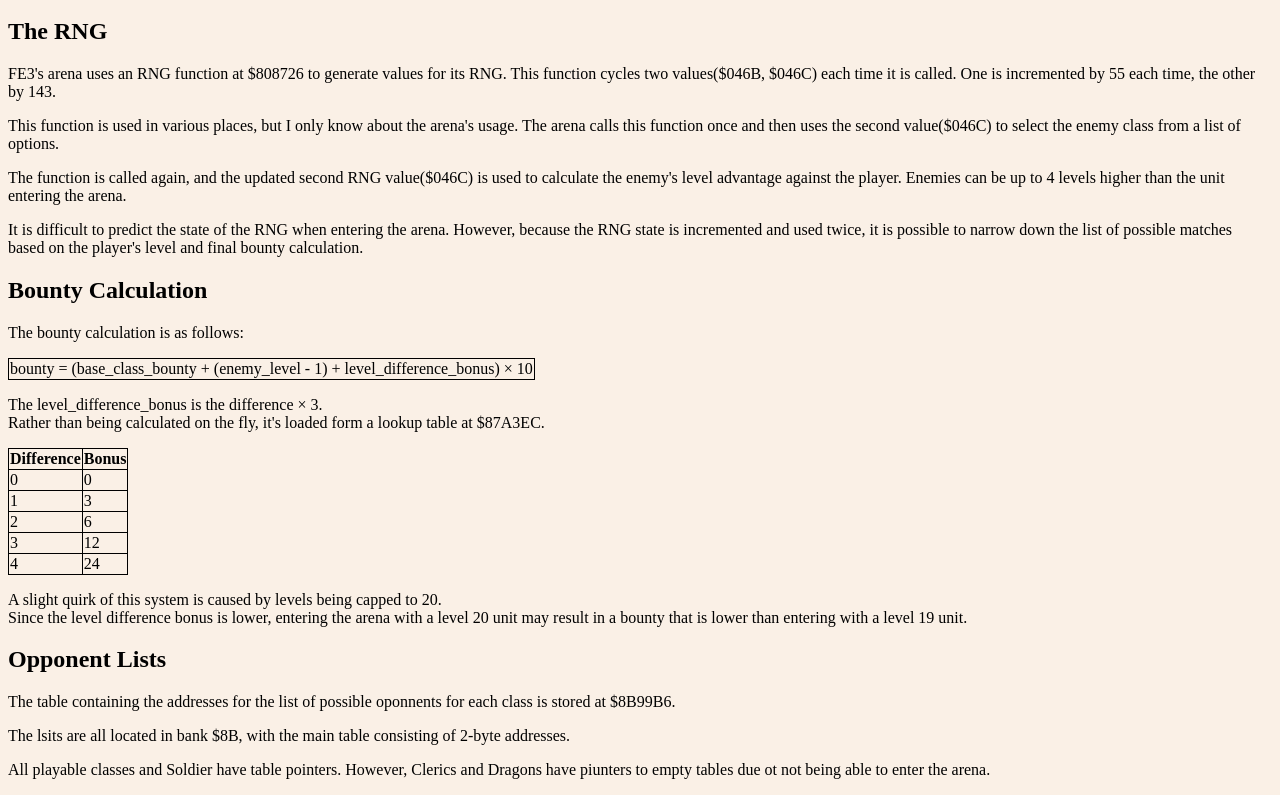
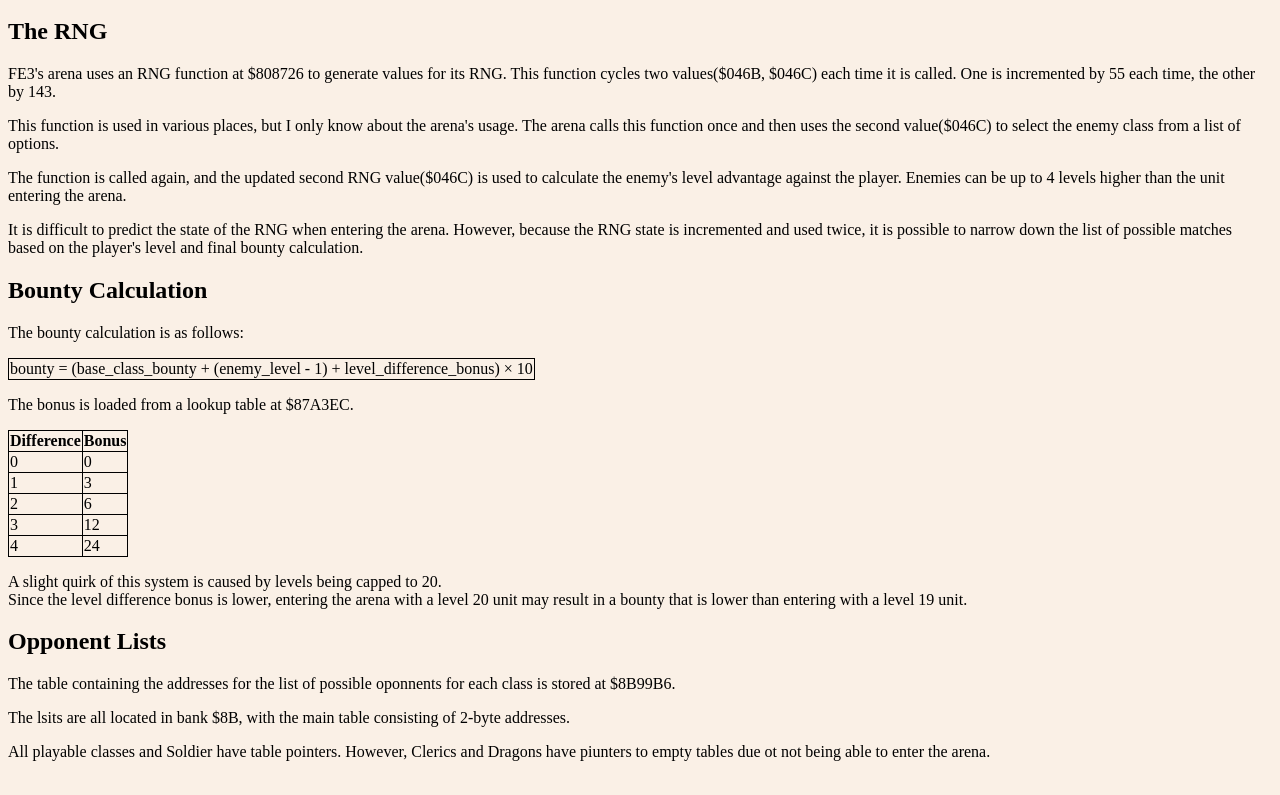
Before and after one commit to RobertTheSable/fe3-arena-matchups, a plain HTML site: page docs/details.html in a window 1280 px wide. Shown: the part 100-895 px from the top of the page. Drawn offline with Linux system fonts and the light colour scheme.

Commit message:
Correct misinformation.

```diff
--- a/docs/details.html
+++ b/docs/details.html
@@ -28,8 +28,7 @@
 </table>
 </p>
 <p>
-The level_difference_bonus is the difference &times; 3. <br>
-Rather than being calculated on the fly, it's loaded form a lookup table at $87A3EC.
+The bonus is loaded from a lookup table at $87A3EC.
 </p>
 <table>
 <tr><th>Difference</th><th>Bonus</th></tr>
```
